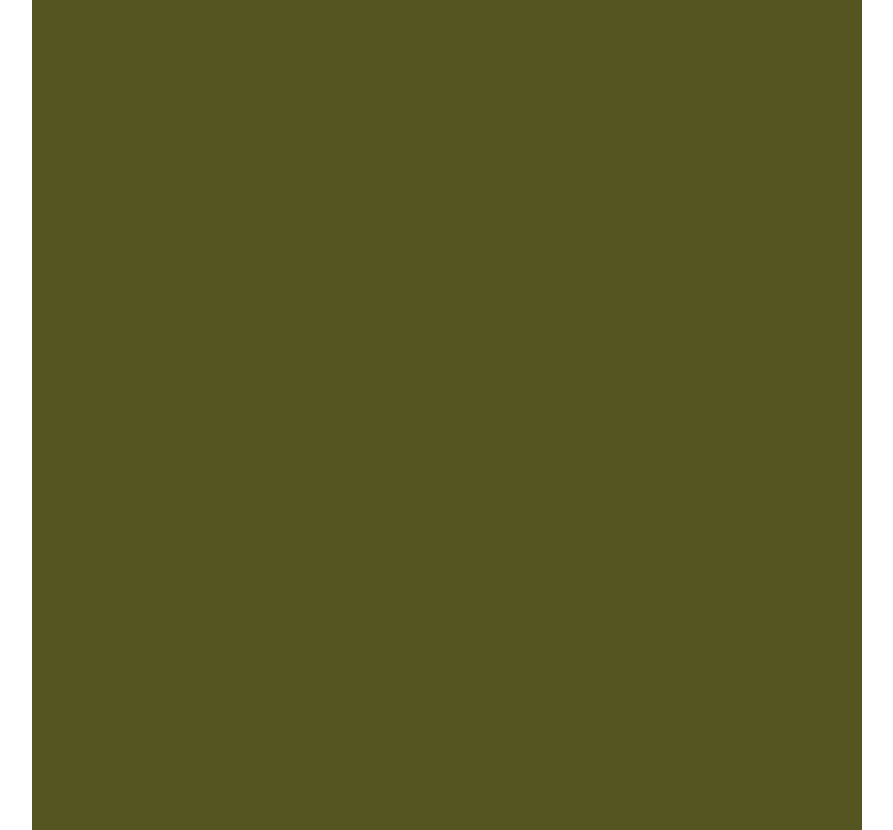
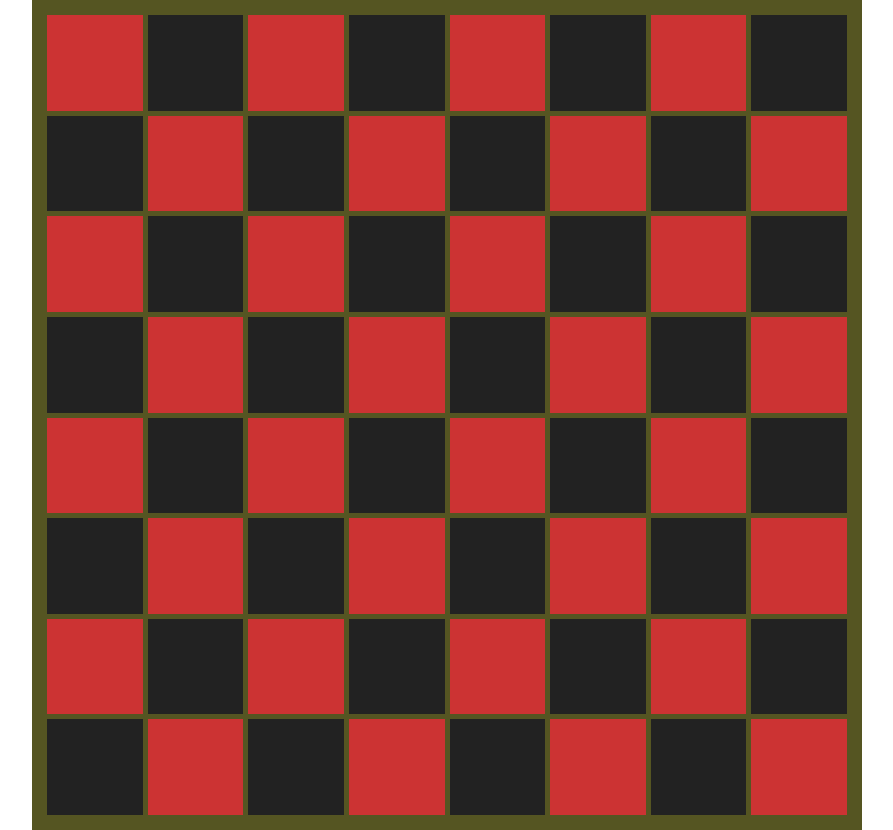
Before and after one commit to Zadag/CheckersJS, a website built with webpack: page dist/index.html in a window 1280 px wide. Shown: the whole page, without its empty margins (208-1101 px from the left). Built offline with nearby package versions, Linux system fonts and the light colour scheme.

Commit message:
moves gridGenerate from dist to src

```diff
--- a/src/index.js
+++ b/src/index.js
@@ -1 +1,3 @@
-console.log('test');
+import gridGenerate from './render';
+
+gridGenerate();
--- /dev/null
+++ b/src/render.js
@@ -0,0 +1,16 @@
+export default function gridGenerate() {
+  const board = document.getElementById('board');
+  for (let i = 0; i < 8; i++) {
+    for (let j = 0; j < 8; j++) {
+      const square = document.createElement('div');
+      square.id = `${i}x${j}`;
+      square.classList.add('square');
+      if ((i + j) % 2 === 0) {
+        square.classList.add('red');
+      } else {
+        square.classList.add('black');
+      }
+      board.append(square);
+    }
+  }
+}
```
Also changed, not shown: dist/index.html, dist/main.js.
